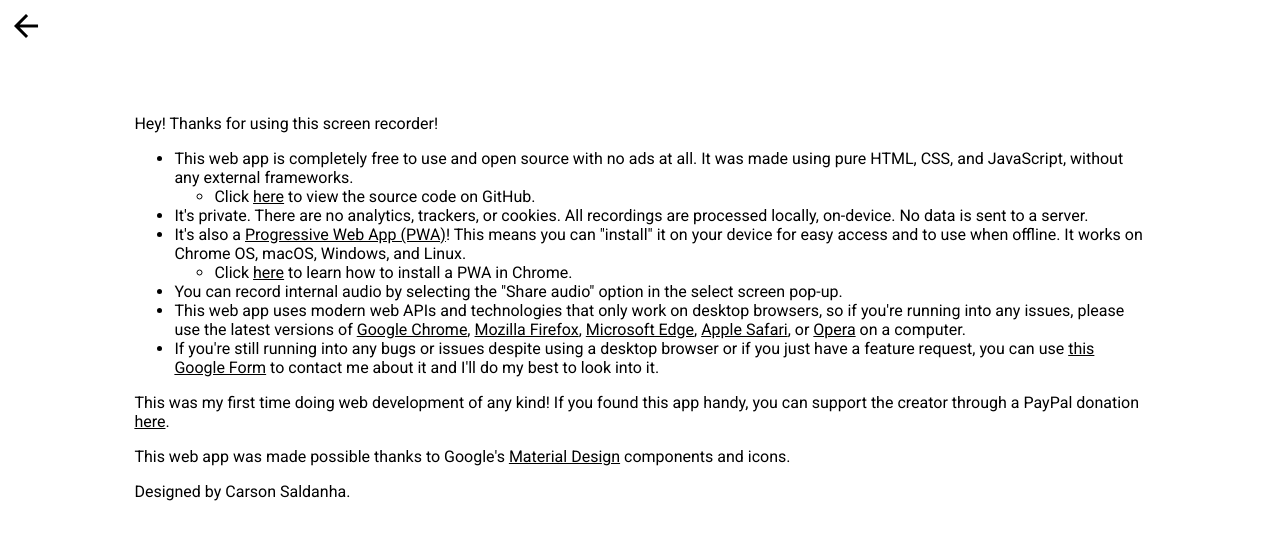
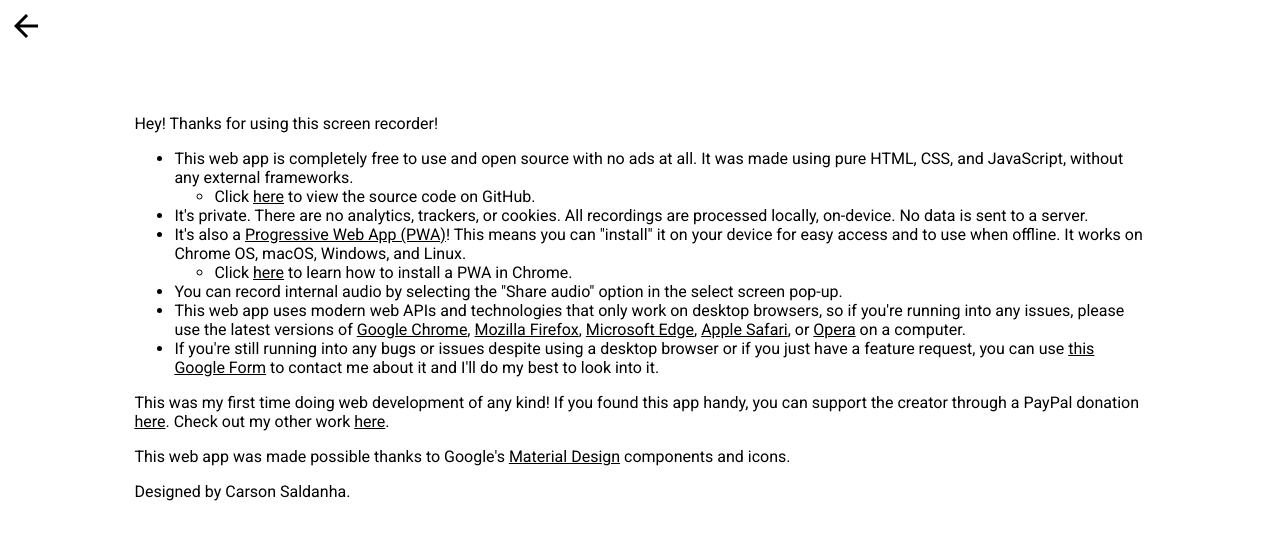
Before and after one commit to carsonsaldanha/screen-recorder, a website: page about.html in a window 1280 px wide. Drawn offline with Linux system fonts and the light colour scheme.

Commit message:
Update about.html

```diff
--- a/about.html
+++ b/about.html
@@ -45,6 +45,7 @@
             </ul>
             <p>This was my first time doing web development of any kind! If you found this app handy, you can support
                 the creator through a PayPal donation <a href="https://www.paypal.com/cgi-bin/webscr?cmd=_donations&business=63NX664RGP8KE&item_name=Make+a+contribution+to+Screen+Recorder+web+app.&currency_code=USD&source=url">here</a>.
+                Check out my other work <a href="https://carsonsaldanha.github.io/elevation">here</a>.
             </p>
             <p>This web app was made possible thanks to Google's <a href="https://material.io">Material Design</a> components and icons.</p>
             <p>Designed by Carson Saldanha.</p>
```
